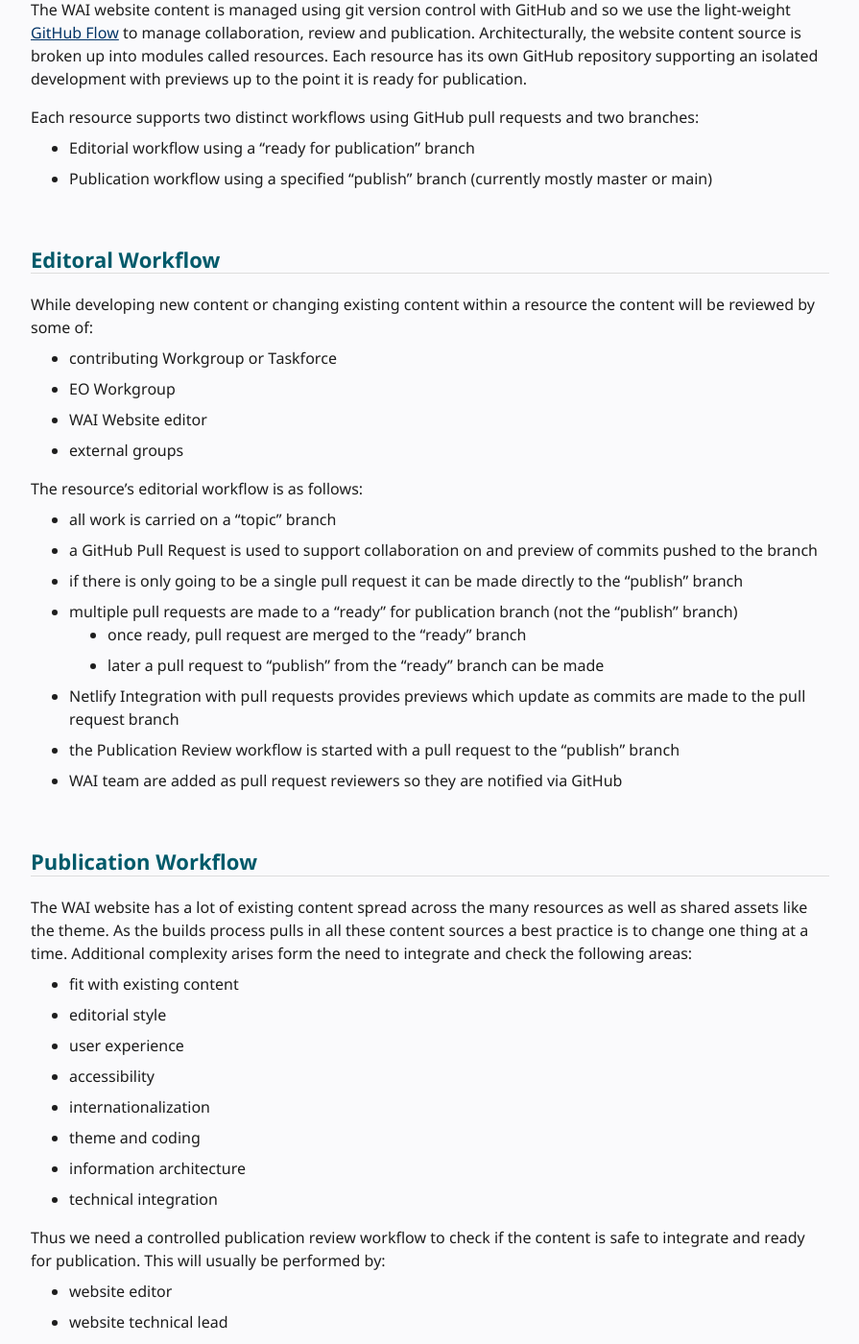
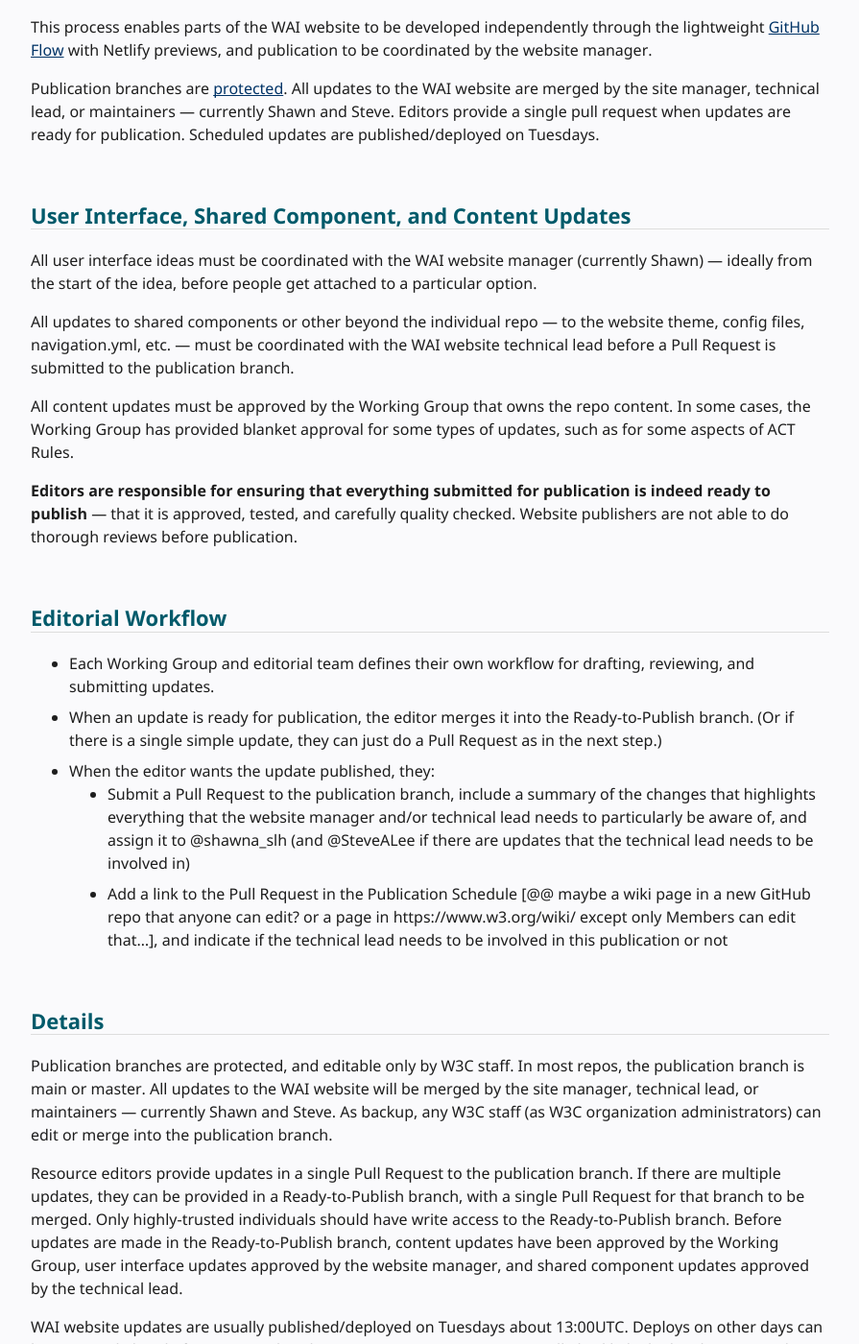
Before and after one commit to w3c/wai-website-theme, a Jekyll site: the page built from content/workflow.md, in a window 1280 px wide and 1400 px high, scrolled down 938 px. Shown: the whole window at 96% size, without its empty margins (336-1231 px from the left). Built offline with Jekyll 4.4.1, drawn with Linux system fonts in a browser that asks for light colours; cached includes are drawn as plain includes; comment, search, counter and statistics services are not loaded; some of the changed text lies outside the part shown.

Commit message:
Update workflow.md

```diff
--- a/content/workflow.md
+++ b/content/workflow.md
@@ -1,5 +1,5 @@
 ---
-title: "Making Changes"
+title: "[in-progress] Updating WAI Website Resources"
 permalink: /workflow/
 ref: /workflow/
 lang: en
@@ -12,7 +12,7 @@ github:
 {% include box.html type="start" title="Summary" class="" %}
 {:/}
 
-The process used to propose, review and publish updates to the WAI website.
+This page describes the process for editors to submit updates to the WAI website.
 
 {::nomarkdown}
 {% include box.html type="end" %}
@@ -22,11 +22,47 @@ The process used to propose, review and publish updates to the WAI website.
 
 ## Overview
 
+This process enables parts of the WAI website to be developed independently through the lightweight [GitHub Flow](https://docs.github.com/en/get-started/quickstart/github-flow) with Netlify previews, and publication to be coordinated by the website manager.
+
+Publication branches are [protected](https://docs.github.com/en/repositories/configuring-branches-and-merges-in-your-repository/defining-the-mergeability-of-pull-requests/about-protected-branches). All updates to the WAI website are merged by the site manager, technical lead, or maintainers &mdash; currently Shawn and Steve. Editors provide a single pull request when updates are ready for publication. Scheduled updates are published/deployed on Tuesdays.
+
+## User Interface, Shared Component, and Content Updates
+
+All user interface ideas must be coordinated with the WAI website manager (currently Shawn) &mdash; ideally from the start of the idea, before people get attached to a particular option.
+
+All updates to shared components or other beyond the individual repo &mdash; to the website theme, config files, navigation.yml, etc. &mdash; must be coordinated with the WAI website technical lead before a Pull Request is submitted to the publication branch.
+
+All content updates must be approved by the Working Group that owns the repo content. In some cases, the Working Group has provided blanket approval for some types of updates, such as for some aspects of ACT Rules.
+
+**Editors are responsible for ensuring that everything submitted for publication is indeed ready to publish** &mdash; that it is approved, tested, and carefully quality checked. Website publishers are not able to do thorough reviews before publication.
+
+## Editorial Workflow
+
+* Each Working Group and editorial team defines their own workflow for drafting, reviewing, and submitting updates.
+* When an update is ready for publication, the editor merges it into the Ready-to-Publish branch. (Or if there is a single simple update, they can just do a Pull Request as in the next step.)
+* When the editor wants the update published, they:
+  * Submit a Pull Request to the publication branch, include a summary of the changes that highlights everything that the website manager and/or technical lead needs to particularly be aware of, and assign it to @shawna_slh (and @SteveALee if there are updates that the technical lead needs to be involved in)
+  * Add a link to the Pull Request in the Publication Schedule [@@ maybe a wiki page in a new GitHub repo that anyone can edit? or a page in https://www.w3.org/wiki/ except only Members can edit that...], and indicate if the technical lead needs to be involved in this publication or not
+
+## Details
+
+Publication branches are protected, and editable only by W3C staff. In most repos, the publication branch is main or master. All updates to the WAI website will be merged by the site manager, technical lead, or maintainers &mdash; currently Shawn and Steve. As backup, any W3C staff (as W3C organization administrators) can edit or merge into the publication branch.
+
+Resource editors provide updates in a single Pull Request to the publication branch. If there are multiple updates, they can be provided in a Ready-to-Publish branch, with a single Pull Request for that branch to be merged. Only highly-trusted individuals should have write access to the Ready-to-Publish branch. Before updates are made in the Ready-to-Publish branch, content updates have been approved by the Working Group, user interface updates approved by the website manager, and shared component updates approved by the technical lead.
+
+WAI website updates are usually published/deployed on Tuesdays about 13:00UTC. Deploys on other days can be arranged ahead of time. Note that the site manager or maintainers will also likely deploy the site at other times, without prior notice.
+
+<br><hr><hr>
+@@ longer draft below  -- maybe not needed? @@
+
+## Overview
+
 These workflows are designed to alow parts of the WAI website to be developed independently and yet control when updates make it into the published WAI website, after a suitable integration review.
 
 ## GitHub Flow
 
-The WAI website content is managed using git version control with GitHub and so we use the light-weight [GitHub Flow](https://docs.github.com/en/get-started/quickstart/github-flow) to manage collaboration, review and publication.
+The WAI website content is managed using git version control with GitHub and so we use the light-weight [GitHub Flow](https://docs.github.com/en/get-started/quickstart/github-flow) to manage collaboration, review, and publication.
+
 Architecturally, the website content source is broken up into modules called resources.
 Each resource has its own GitHub repository supporting an isolated development with previews up to the point it is ready for publication.
 
@@ -78,6 +114,8 @@ Thus we need a controlled publication review workflow to check if the content is
 
 The process is:
 
+@@ Steve -- since below is staff-only info, how about we add it to our "Publication of the WAI Website" page instead of here.
+
 - one or more resources have their pull request to the "publish" branch reviewed
 - required matching changes to shared resources like the theme are made - possibly on branches
 - changes to the wai-website _config are made
```
